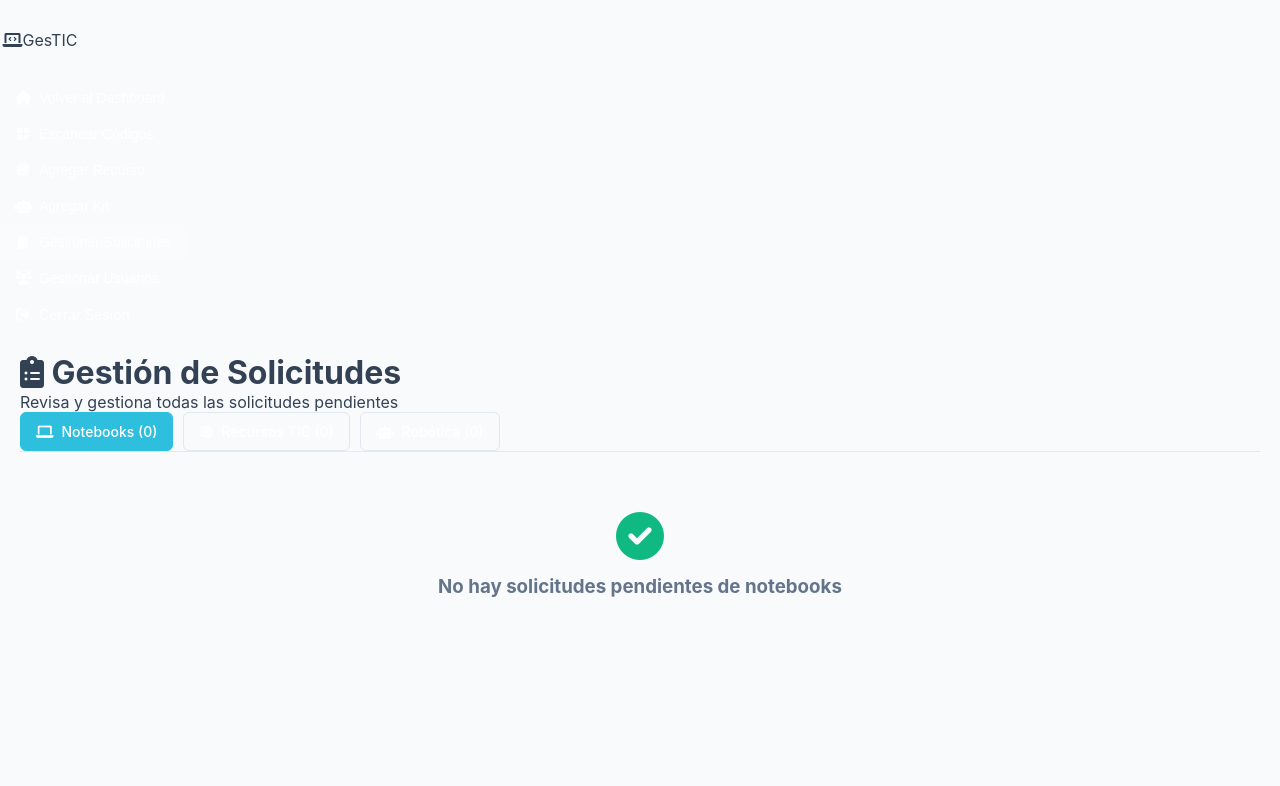
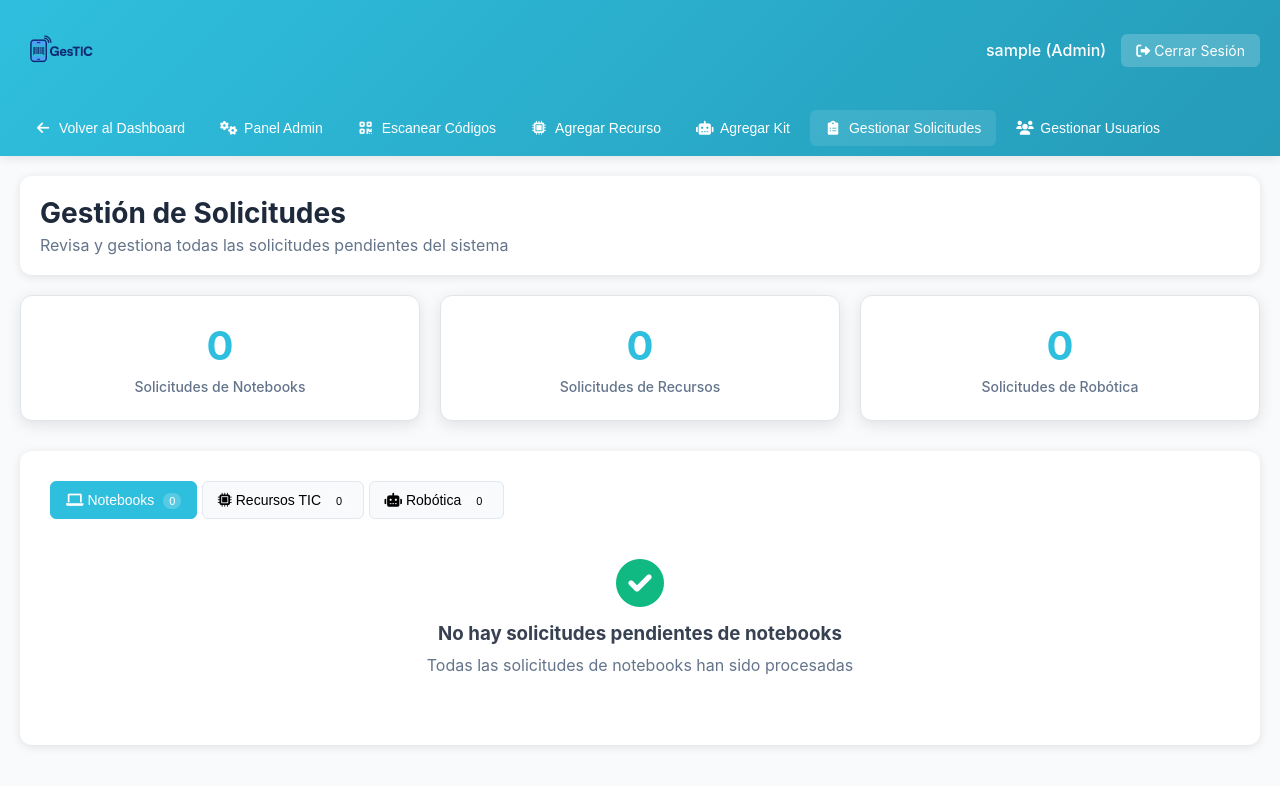
Before and after one commit to Whiitedev/GesTIC, a PHP site: page /pagina/gestion_solicitudes.php in a window 1280 px wide. Shown: the top 786 px of the page. Run offline with PHP 8.4, Linux system fonts and the light colour scheme; the visitor is signed in with stand-in values (Sample User, id 1); data comes from the database, SQL or seed files in the repository; data that the repository does not hold is empty.

Commit message:
Gestion de solicitudes

```diff
--- a/pagina/gestion_solicitudes.php
+++ b/pagina/gestion_solicitudes.php
@@ -137,23 +137,55 @@ $stmt->close();
     <title>Gestión de Solicitudes - GesTIC</title>
     <link rel="stylesheet" href="../css/dashboard.css">
     <link rel="stylesheet" href="../css/gestion_solicitudes.css">
+    <link rel="apple-touch-icon" sizes="57x57" href="../img/favicon/apple-icon-57x57.png">
+    <link rel="apple-touch-icon" sizes="60x60" href="../img/favicon/apple-icon-60x60.png">
+    <link rel="apple-touch-icon" sizes="72x72" href="../img/favicon/apple-icon-72x72.png">
+    <link rel="apple-touch-icon" sizes="76x76" href="../img/favicon/apple-icon-76x76.png">
+    <link rel="apple-touch-icon" sizes="114x114" href="../img/favicon/apple-icon-114x114.png">
+    <link rel="apple-touch-icon" sizes="120x120" href="../img/favicon/apple-icon-120x120.png">
+    <link rel="apple-touch-icon" sizes="144x144" href="../img/favicon/apple-icon-144x144.png">
+    <link rel="apple-touch-icon" sizes="152x152" href="../img/favicon/apple-icon-152x152.png">
+    <link rel="apple-touch-icon" sizes="180x180" href="../img/favicon/apple-icon-180x180.png">
+    <link rel="icon" type="image/png" sizes="192x192"  href="../img/favicon/android-icon-192x192.png">
+    <link rel="icon" type="image/png" sizes="32x32" href="../img/favicon/favicon-32x32.png">
+    <link rel="icon" type="image/png" sizes="96x96" href="../img/favicon/favicon-96x96.png">
+    <link rel="icon" type="image/png" sizes="16x16" href="../img/favicon/favicon-16x16.png">
+    <link rel="manifest" href="../img/favicon/manifest.json">
+    <meta name="msapplication-TileColor" content="#ffffff">
+    <meta name="msapplication-TileImage" content="../img/favicon/ms-icon-144x144.png">
+    <meta name="theme-color" content="#ffffff">
     <link href="https://cdnjs.cloudflare.com/ajax/libs/font-awesome/6.0.0/css/all.min.css" rel="stylesheet">
 </head>
+
 <body>
     <div class="dashboard-container">
-        <!-- Sidebar -->
-        <div class="sidebar">
+        <!-- Header Horizontal -->
+        <header class="header-nav">
+            <div class="nav-top">
                 <div class="logo-section">
-                <div class="logo">
-                    <i class="fas fa-laptop-code"></i>
-                    GesTIC
+                    <div>
+                        <img src="../img/Logo-sin_fondo.png" class="logo" alt="GesTIC-logo">
                     </div>
                 </div>
 
-            <div class="nav-section">
+                <div class="user-info">
+                    <span><?php echo htmlspecialchars($user_nombre); ?> (Admin)</span>
+                    <a href="../auth/logout.php" class="logout-btn">
+                        <i class="fas fa-sign-out-alt"></i>
+                        Cerrar Sesión
+                    </a>
+                </div>
+            </div>
+
+            <!-- Navegación Horizontal -->
+            <nav class="nav-horizontal">
                 <button class="nav-item" onclick="window.location.href='dashboard.php'">
-                    <i class="fas fa-home"></i>
+                    <i class="fas fa-arrow-left"></i>
                     Volver al Dashboard
+                </button>
+                <button class="nav-item" onclick="window.location.href='admin.php'">
+                    <i class="fas fa-cogs"></i>
+                    Panel Admin
                 </button>
                 <button class="nav-item" onclick="window.location.href='admin.php'">
                     <i class="fas fa-qrcode"></i>
@@ -175,24 +207,11 @@ $stmt->close();
                     <i class="fas fa-users"></i>
                     Gestionar Usuarios
                 </button>
-                <a href="logout.php" class="nav-item">
-                    <i class="fas fa-sign-out-alt"></i>
-                    Cerrar Sesión
-                </a>
-            </div>
-        </div>
+            </nav>
+        </header>
 
         <!-- Main Content -->
         <div class="main-content">
-            <!-- Header -->
-            <div class="admin-header">
-                <h1 class="admin-title">
-                    <i class="fas fa-clipboard-list"></i>
-                    Gestión de Solicitudes
-                </h1>
-                <p class="admin-subtitle">Revisa y gestiona todas las solicitudes pendientes</p>
-            </div>
-
             <!-- Mensajes -->
             <?php if ($message): ?>
                 <div class="message <?php echo $message_type; ?>">
@@ -200,36 +219,67 @@ $stmt->close();
                 </div>
             <?php endif; ?>
 
+            <!-- Sección Principal -->
+            <div class="section active">
+                <div class="welcome-section">
+                    <h1>Gestión de Solicitudes</h1>
+                    <p>Revisa y gestiona todas las solicitudes pendientes del sistema</p>
+                </div>
+
+                <!-- Estadísticas Rápidas -->
+                <div class="stats-grid">
+                    <div class="stat-card">
+                        <div class="stat-number"><?php echo count($solicitudes_notebooks); ?></div>
+                        <div class="stat-label">Solicitudes de Notebooks</div>
+                    </div>
+                    <div class="stat-card">
+                        <div class="stat-number"><?php echo count($solicitudes_recursos); ?></div>
+                        <div class="stat-label">Solicitudes de Recursos</div>
+                    </div>
+                    <div class="stat-card">
+                        <div class="stat-number"><?php echo count($solicitudes_robotica); ?></div>
+                        <div class="stat-label">Solicitudes de Robótica</div>
+                    </div>
+                </div>
+
                 <!-- Pestañas de Solicitudes -->
-            <div class="admin-card">
-                <div style="display: flex; gap: 10px; margin-bottom: 20px; border-bottom: 1px solid #e5e7eb;">
-                    <button class="btn tab-button active" onclick="showTab('notebooks')">
-                        <i class="fas fa-laptop"></i> Notebooks (<?php echo count($solicitudes_notebooks); ?>)
+                <div class="form-container">
+                    <div class="tabs-header">
+                        <button class="tab-button active" onclick="showTab('notebooks')">
+                            <i class="fas fa-laptop"></i>
+                            Notebooks
+                            <span class="tab-counter"><?php echo count($solicitudes_notebooks); ?></span>
                         </button>
-                    <button class="btn tab-button" onclick="showTab('recursos')">
-                        <i class="fas fa-microchip"></i> Recursos TIC (<?php echo count($solicitudes_recursos); ?>)
+                        <button class="tab-button" onclick="showTab('recursos')">
+                            <i class="fas fa-microchip"></i>
+                            Recursos TIC
+                            <span class="tab-counter"><?php echo count($solicitudes_recursos); ?></span>
                         </button>
-                    <button class="btn tab-button" onclick="showTab('robotica')">
-                        <i class="fas fa-robot"></i> Robótica (<?php echo count($solicitudes_robotica); ?>)
+                        <button class="tab-button" onclick="showTab('robotica')">
+                            <i class="fas fa-robot"></i>
+                            Robótica
+                            <span class="tab-counter"><?php echo count($solicitudes_robotica); ?></span>
                         </button>
                     </div>
 
                     <!-- Tab: Solicitudes de Notebooks -->
                     <div id="tab-notebooks" class="tab-content active">
                         <?php if (empty($solicitudes_notebooks)): ?>
-                        <div style="text-align: center; padding: 40px; color: #64748b;">
-                            <i class="fas fa-check-circle" style="font-size: 3em; color: #10b981; margin-bottom: 15px;"></i>
+                            <div class="empty-state">
+                                <i class="fas fa-check-circle"></i>
                                 <h3>No hay solicitudes pendientes de notebooks</h3>
+                                <p>Todas las solicitudes de notebooks han sido procesadas</p>
                             </div>
                         <?php else: ?>
                             <?php foreach ($solicitudes_notebooks as $solicitud): ?>
-                        <div class="solicitud-item" style="background: #f8fafc; padding: 20px; border-radius: 8px; margin-bottom: 15px; border-left: 4px solid #3b82f6;">
-                            <div style="display: flex; justify-content: between; align-items: start; margin-bottom: 15px;">
-                                <div>
-                                    <h4 style="margin: 0 0 5px 0; color: #1e293b;">
-                                        <i class="fas fa-laptop"></i> Solicitud de <?php echo $solicitud['cantidad_solicitada']; ?> notebooks
+                            <div class="solicitud-item">
+                                <div class="solicitud-header">
+                                    <div class="solicitud-info">
+                                        <h4>
+                                            <i class="fas fa-laptop"></i>
+                                            Solicitud de <?php echo $solicitud['cantidad_solicitada']; ?> notebooks
                                         </h4>
-                                    <p style="margin: 0; color: #64748b;">
+                                        <p>
                                             <strong>Solicitante:</strong> <?php echo $solicitud['nombre'] . ' ' . $solicitud['apellido']; ?>
                                             (<?php echo $solicitud['usuario_tipo']; ?>)<br>
                                             <strong>Fecha de uso:</strong> <?php echo $solicitud['fecha_uso']; ?>
@@ -238,30 +288,28 @@ $stmt->close();
                                             | <strong>Profesor:</strong> <?php echo $solicitud['profesor_encargado']; ?>
                                         </p>
                                         <?php if (!empty($solicitud['proposito'])): ?>
-                                        <p style="margin: 10px 0 0 0; color: #475569;">
+                                            <p class="proposito">
                                                 <strong>Propósito:</strong> <?php echo $solicitud['proposito']; ?>
                                             </p>
                                         <?php endif; ?>
                                     </div>
-                                <div style="text-align: right; color: #64748b; font-size: 12px;">
+                                    <div class="solicitud-meta">
                                         <?php echo date('d/m/Y H:i', strtotime($solicitud['fecha_solicitud'])); ?>
                                     </div>
                                 </div>
 
-                            <form method="POST" action="" style="display: flex; gap: 10px; align-items: center;">
+                                <form method="POST" action="" class="solicitud-actions">
                                     <input type="hidden" name="tipo_solicitud" value="notebooks">
                                     <input type="hidden" name="solicitud_id" value="<?php echo $solicitud['id']; ?>">
 
                                     <input type="text" name="observaciones" placeholder="Observaciones (opcional)"
-                                       style="flex: 1; padding: 8px; border: 1px solid #d1d5db; border-radius: 4px;">
+                                           class="solicitud-observaciones">
 
-                                <button type="submit" name="accion_solicitud" value="aprobar" class="btn"
-                                        style="background: #10b981;">
+                                    <button type="submit" name="accion_solicitud" value="aprobar" class="btn" style="background: #10b981;">
                                         <i class="fas fa-check"></i> Aprobar
                                     </button>
 
-                                <button type="submit" name="accion_solicitud" value="rechazar" class="btn"
-                                        style="background: #ef4444;">
+                                    <button type="submit" name="accion_solicitud" value="rechazar" class="btn" style="background: #ef4444;">
                                         <i class="fas fa-times"></i> Rechazar
                                     </button>
                                 </form>
@@ -273,45 +321,47 @@ $stmt->close();
                     <!-- Tab: Solicitudes de Recursos TIC -->
                     <div id="tab-recursos" class="tab-content">
                         <?php if (empty($solicitudes_recursos)): ?>
-                        <div style="text-align: center; padding: 40px; color: #64748b;">
-                            <i class="fas fa-check-circle" style="font-size: 3em; color: #10b981; margin-bottom: 15px;"></i>
+                            <div class="empty-state">
+                                <i class="fas fa-check-circle"></i>
                                 <h3>No hay solicitudes pendientes de recursos TIC</h3>
+                                <p>Todas las solicitudes de recursos TIC han sido procesadas</p>
                             </div>
                         <?php else: ?>
                             <?php foreach ($solicitudes_recursos as $solicitud): ?>
-                        <div class="solicitud-item" style="background: #f8fafc; padding: 20px; border-radius: 8px; margin-bottom: 15px; border-left: 4px solid #8b5cf6;">
-                            <div style="display: flex; justify-content: between; align-items: start; margin-bottom: 15px;">
-                                <div>
-                                    <h4 style="margin: 0 0 5px 0; color: #1e293b;">
-                                        <i class="fas fa-microchip"></i> <?php echo $solicitud['recurso_nombre']; ?>
+                            <div class="solicitud-item recursos">
+                                <div class="solicitud-header">
+                                    <div class="solicitud-info">
+                                        <h4>
+                                            <i class="fas fa-microchip"></i>
+                                            <?php echo $solicitud['recurso_nombre']; ?>
                                         </h4>
-                                    <p style="margin: 0; color: #64748b;">
+                                        <p>
                                             <strong>Solicitante:</strong> <?php echo $solicitud['nombre'] . ' ' . $solicitud['apellido']; ?><br>
                                             <strong>Cantidad:</strong> <?php echo $solicitud['cantidad_solicitada']; ?>
                                             | <strong>Stock disponible:</strong> <?php echo $solicitud['stock_disponible']; ?><br>
                                             <strong>Fecha de uso:</strong> <?php echo $solicitud['fecha_uso']; ?>
                                         </p>
                                         <?php if (!empty($solicitud['proposito'])): ?>
-                                        <p style="margin: 10px 0 0 0; color: #475569;">
+                                            <p class="proposito">
                                                 <strong>Propósito:</strong> <?php echo $solicitud['proposito']; ?>
                                             </p>
                                         <?php endif; ?>
                                     </div>
-                                <div style="text-align: right; color: #64748b; font-size: 12px;">
+                                    <div class="solicitud-meta">
                                         <?php echo date('d/m/Y H:i', strtotime($solicitud['fecha_solicitud'])); ?>
                                     </div>
                                 </div>
 
-                            <form method="POST" action="" style="display: flex; gap: 10px; align-items: center;">
+                                <form method="POST" action="" class="solicitud-actions">
                                     <input type="hidden" name="tipo_solicitud" value="recursos">
                                     <input type="hidden" name="solicitud_id" value="<?php echo $solicitud['id']; ?>">
 
                                     <input type="text" name="observaciones" placeholder="Observaciones (opcional)"
-                                       style="flex: 1; padding: 8px; border: 1px solid #d1d5db; border-radius: 4px;">
+                                           class="solicitud-observaciones">
 
                                     <button type="submit" name="accion_solicitud" value="aprobar" class="btn"
                                             style="background: #10b981;"
-                                        <?php echo ($solicitud['cantidad_solicitada'] > $solicitud['stock_disponible']) ? 'disabled title="Stock insuficiente"' : ''; ?>>
+                                            <?php echo ($solicitud['cantidad_solicitada'] > $solicitud['stock_disponible']) ? 'disabled' : ''; ?>>
                                         <i class="fas fa-check"></i> Aprobar
                                     </button>
 
@@ -322,8 +372,12 @@ $stmt->close();
                                 </form>
 
                                 <?php if ($solicitud['cantidad_solicitada'] > $solicitud['stock_disponible']): ?>
-                                <div style="color: #dc2626; font-size: 12px; margin-top: 5px;">
+                                    <div class="stock-insuficiente">
                                         <i class="fas fa-exclamation-triangle"></i> Stock insuficiente
+                                    </div>
+                                <?php else: ?>
+                                    <div class="stock-ok">
+                                        <i class="fas fa-check-circle"></i> Stock disponible
                                     </div>
                                 <?php endif; ?>
                             </div>
@@ -334,45 +388,47 @@ $stmt->close();
                     <!-- Tab: Solicitudes de Robótica -->
                     <div id="tab-robotica" class="tab-content">
                         <?php if (empty($solicitudes_robotica)): ?>
-                        <div style="text-align: center; padding: 40px; color: #64748b;">
-                            <i class="fas fa-check-circle" style="font-size: 3em; color: #10b981; margin-bottom: 15px;"></i>
+                            <div class="empty-state">
+                                <i class="fas fa-check-circle"></i>
                                 <h3>No hay solicitudes pendientes de kits de robótica</h3>
+                                <p>Todas las solicitudes de kits de robótica han sido procesadas</p>
                             </div>
                         <?php else: ?>
                             <?php foreach ($solicitudes_robotica as $solicitud): ?>
-                        <div class="solicitud-item" style="background: #f8fafc; padding: 20px; border-radius: 8px; margin-bottom: 15px; border-left: 4px solid #f59e0b;">
-                            <div style="display: flex; justify-content: between; align-items: start; margin-bottom: 15px;">
-                                <div>
-                                    <h4 style="margin: 0 0 5px 0; color: #1e293b;">
-                                        <i class="fas fa-robot"></i> <?php echo $solicitud['kit_nombre']; ?>
+                            <div class="solicitud-item robotica">
+                                <div class="solicitud-header">
+                                    <div class="solicitud-info">
+                                        <h4>
+                                            <i class="fas fa-robot"></i>
+                                            <?php echo $solicitud['kit_nombre']; ?>
                                         </h4>
-                                    <p style="margin: 0; color: #64748b;">
+                                        <p>
                                             <strong>Solicitante:</strong> <?php echo $solicitud['nombre'] . ' ' . $solicitud['apellido']; ?><br>
                                             <strong>Cantidad:</strong> <?php echo $solicitud['cantidad_solicitada']; ?>
                                             | <strong>Stock disponible:</strong> <?php echo $solicitud['stock_disponible']; ?><br>
                                             <strong>Fecha de uso:</strong> <?php echo $solicitud['fecha_uso']; ?>
                                         </p>
                                         <?php if (!empty($solicitud['proposito'])): ?>
-                                        <p style="margin: 10px 0 0 0; color: #475569;">
+                                            <p class="proposito">
                                                 <strong>Propósito:</strong> <?php echo $solicitud['proposito']; ?>
                                             </p>
                                         <?php endif; ?>
                                     </div>
-                                <div style="text-align: right; color: #64748b; font-size: 12px;">
+                                    <div class="solicitud-meta">
                                         <?php echo date('d/m/Y H:i', strtotime($solicitud['fecha_solicitud'])); ?>
                                     </div>
                                 </div>
 
-                            <form method="POST" action="" style="display: flex; gap: 10px; align-items: center;">
+                                <form method="POST" action="" class="solicitud-actions">
                                     <input type="hidden" name="tipo_solicitud" value="robotica">
                                     <input type="hidden" name="solicitud_id" value="<?php echo $solicitud['id']; ?>">
 
                                     <input type="text" name="observaciones" placeholder="Observaciones (opcional)"
-                                       style="flex: 1; padding: 8px; border: 1px solid #d1d5db; border-radius: 4px;">
+                                           class="solicitud-observaciones">
 
                                     <button type="submit" name="accion_solicitud" value="aprobar" class="btn"
                                             style="background: #10b981;"
-                                        <?php echo ($solicitud['cantidad_solicitada'] > $solicitud['stock_disponible']) ? 'disabled title="Stock insuficiente"' : ''; ?>>
+                                            <?php echo ($solicitud['cantidad_solicitada'] > $solicitud['stock_disponible']) ? 'disabled' : ''; ?>>
                                         <i class="fas fa-check"></i> Aprobar
                                     </button>
 
@@ -383,13 +439,18 @@ $stmt->close();
                                 </form>
 
                                 <?php if ($solicitud['cantidad_solicitada'] > $solicitud['stock_disponible']): ?>
-                                <div style="color: #dc2626; font-size: 12px; margin-top: 5px;">
+                                    <div class="stock-insuficiente">
                                         <i class="fas fa-exclamation-triangle"></i> Stock insuficiente
+                                    </div>
+                                <?php else: ?>
+                                    <div class="stock-ok">
+                                        <i class="fas fa-check-circle"></i> Stock disponible
                                     </div>
                                 <?php endif; ?>
                             </div>
                             <?php endforeach; ?>
                         <?php endif; ?>
+                    </div>
                 </div>
             </div>
         </div>
```
Lines whose indentation alone changed are shown as unchanged.
